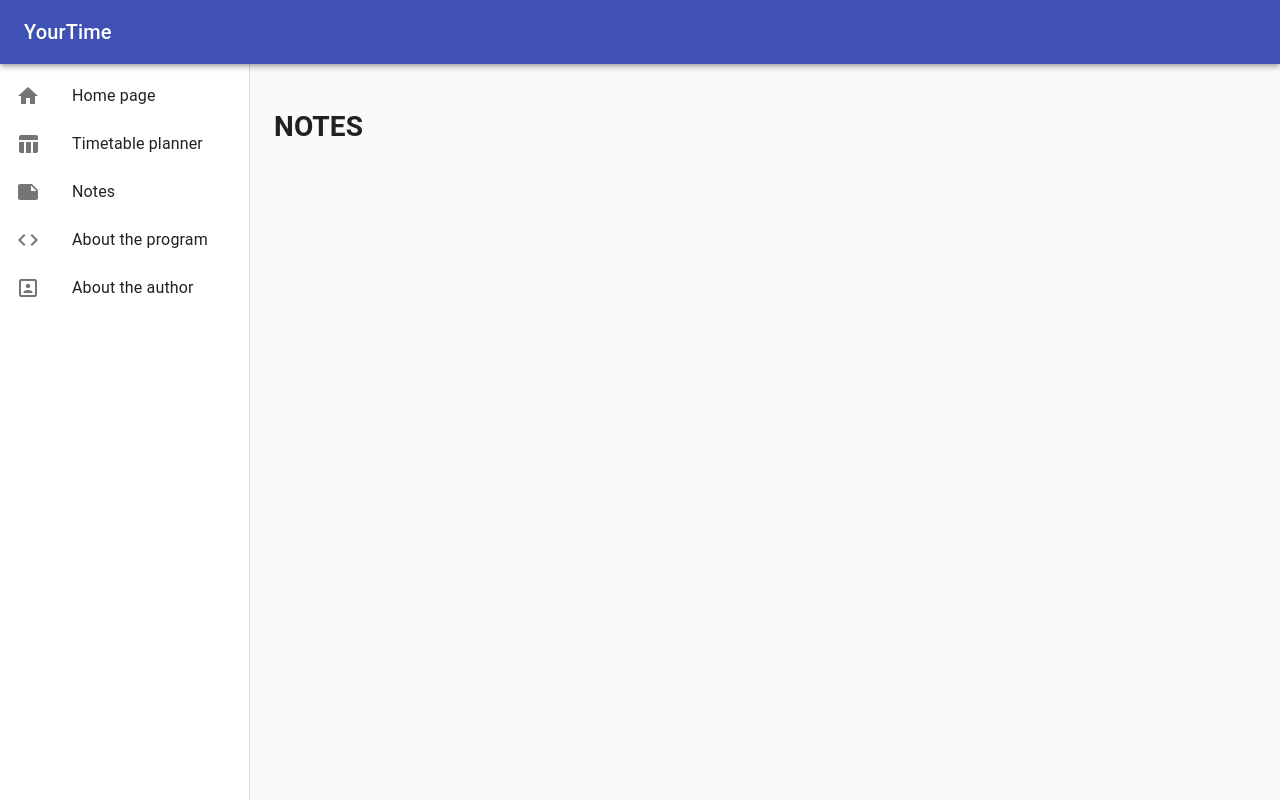
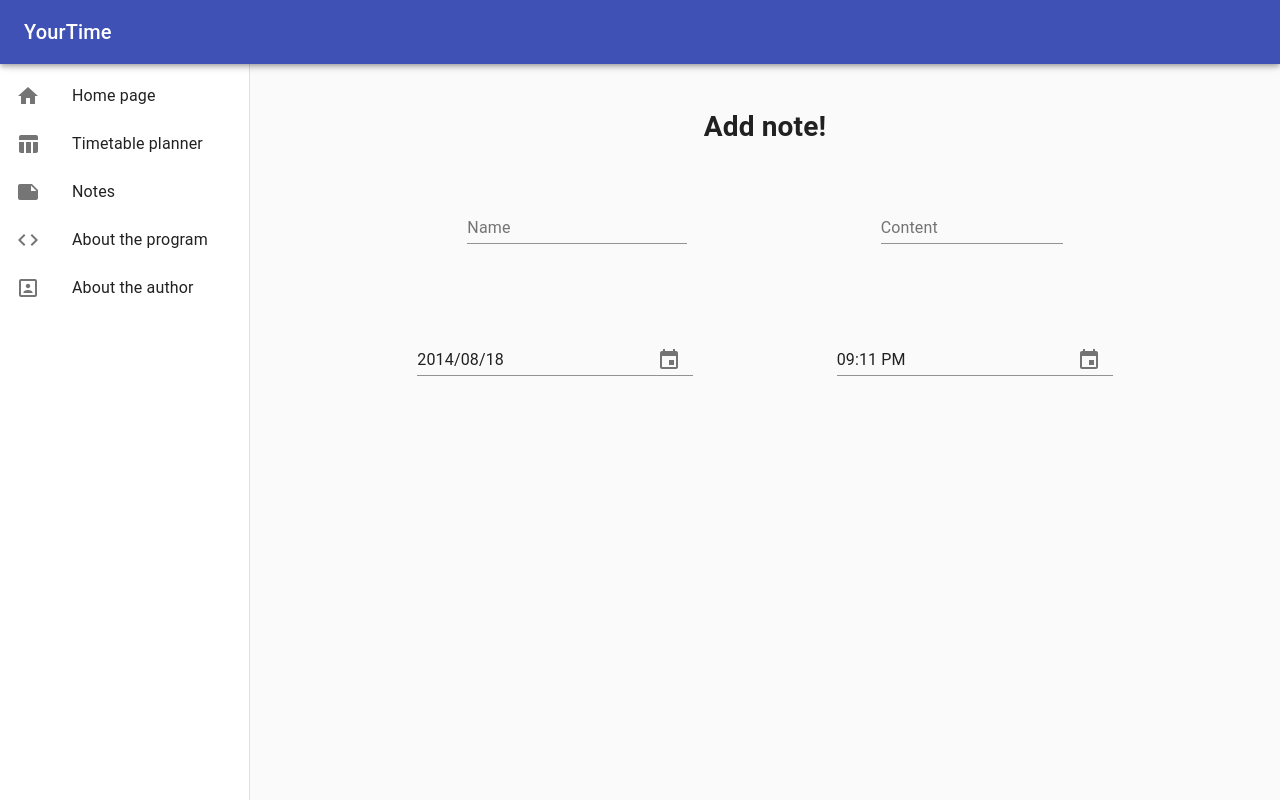
Before and after one commit to keserukristof/SZAKDOLGOZAT, a React (Create React App) app in the folder your-time-frontend/: page /notes in a window 1280 px wide. Built offline with nearby package versions, Linux system fonts and the light colour scheme.

Commit message:
Notes page elkezdése

```diff
--- a/your-time-frontend/package.json
+++ b/your-time-frontend/package.json
@@ -3,12 +3,15 @@
   "version": "0.1.0",
   "private": true,
   "dependencies": {
+    "@date-io/date-fns": "^1.3.13",
     "@devexpress/dx-react-core": "^2.5.0",
     "@devexpress/dx-react-scheduler": "^2.5.0",
     "@devexpress/dx-react-scheduler-material-ui": "^2.5.0",
     "@material-ui/core": "^4.9.5",
     "@material-ui/icons": "^4.9.1",
+    "@material-ui/pickers": "^3.2.10",
     "contentful": "^7.14.0",
+    "date-fns": "^2.11.0",
     "react": "^16.11.0",
     "react-dom": "^16.11.0",
     "react-router-dom": "^5.1.2",
--- /dev/null
+++ b/your-time-frontend/src/components/notes/NotesComponent.js
@@ -0,0 +1,81 @@
+import 'date-fns';
+import React from 'react';
+import { makeStyles } from '@material-ui/core/styles';
+import Grid from '@material-ui/core/Grid';
+import DateFnsUtils from '@date-io/date-fns';
+import {
+  MuiPickersUtilsProvider,
+  KeyboardTimePicker,
+  KeyboardDatePicker,
+} from '@material-ui/pickers';
+import TextField from "@material-ui/core/TextField"
+
+
+const useStyles = makeStyles(theme => ({
+  root: {
+    flexGrow: 1,
+  },
+  item: {
+    marginTop: 30,
+    marginBottom: 70
+  }
+}));
+
+export default function NotesComponent() {
+  // The first commit of Material-UI
+  const [selectedDate, setSelectedDate] = React.useState(new Date('2014-08-18T21:11:54'));
+  const classes = useStyles();
+
+
+  const handleDateChange = date => {
+    setSelectedDate(date);
+  };
+
+  return (
+    <MuiPickersUtilsProvider utils={DateFnsUtils} className={classes.root}>
+      <Grid container justify="space-around">
+        <h1 id="main-text">Add note!</h1>
+      </Grid>
+      <Grid container justify="space-evenly">
+          <TextField
+            id="input-name"
+            label="Name"
+            type="text"
+            className={classes.item}
+          />
+          <TextField
+            id="input-content"
+            label="Content"
+            type="text"
+            multiline
+            rowsMax="3"
+            className={classes.item}
+          />
+      </Grid>
+      <Grid container justify="space-evenly" >
+        <KeyboardDatePicker
+          margin="normal"
+          id="date-picker-dialog"
+          format="yyyy/MM/dd"
+          value={selectedDate}
+          onChange={handleDateChange}
+          KeyboardButtonProps={{
+            'aria-label': 'change date',
+          }}
+          className={classes.item}
+        />
+
+        <KeyboardTimePicker
+          margin="normal"
+          id="time-picker"
+          value={selectedDate}
+          onChange={handleDateChange}
+          KeyboardButtonProps={{
+            'aria-label': 'change time',
+          }}
+          className={classes.item}
+        />
+      </Grid>
+    </MuiPickersUtilsProvider>
+  );
+}
--- a/your-time-frontend/src/pages/Notes.js
+++ b/your-time-frontend/src/pages/Notes.js
@@ -1,10 +1,9 @@
 import React from "react";
+import NotesComponent from "../components/notes/NotesComponent"
 
 const Notes = () => {
   return (
-    <div>
-      <h1>NOTES</h1>
-    </div>
+      <NotesComponent/>
   );
 };
 
```
Also changed, not shown: 2 other files (tests, documents, lock files or other folders).
